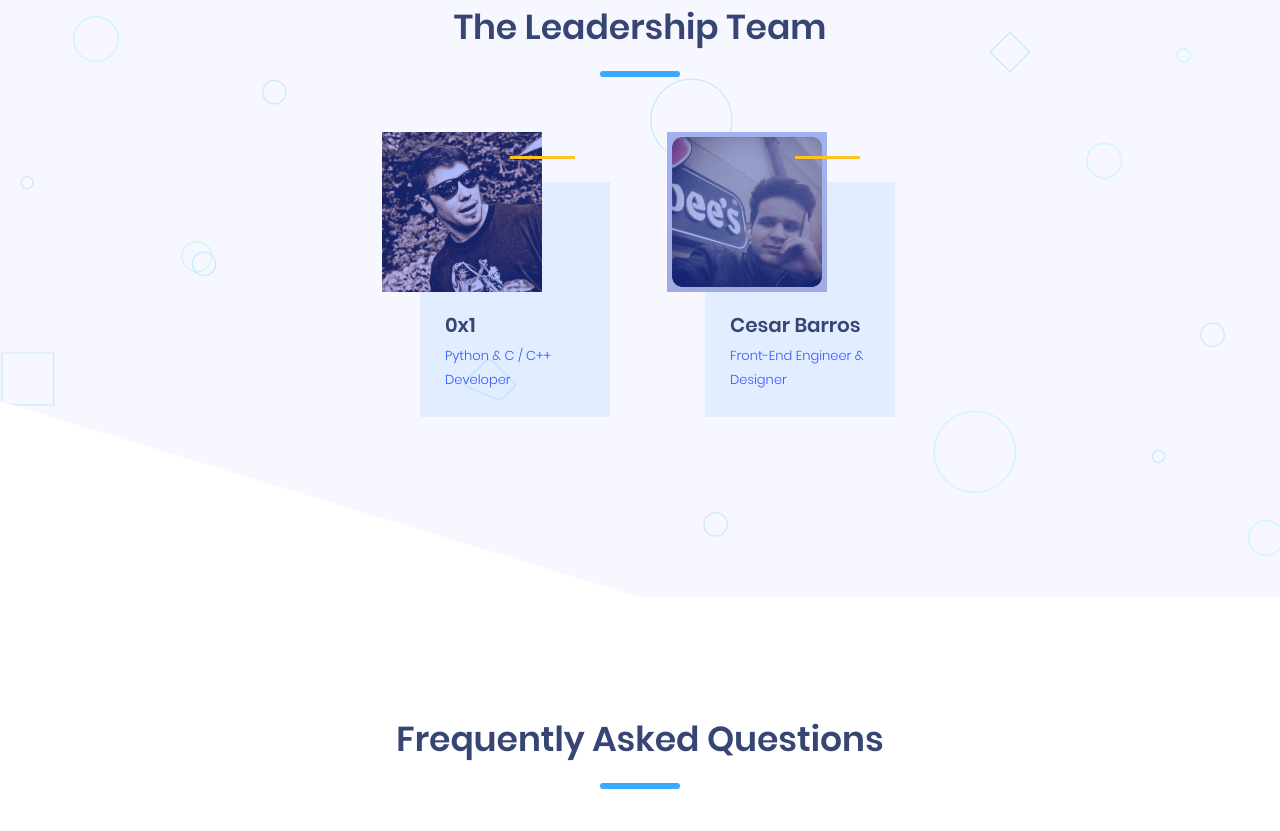
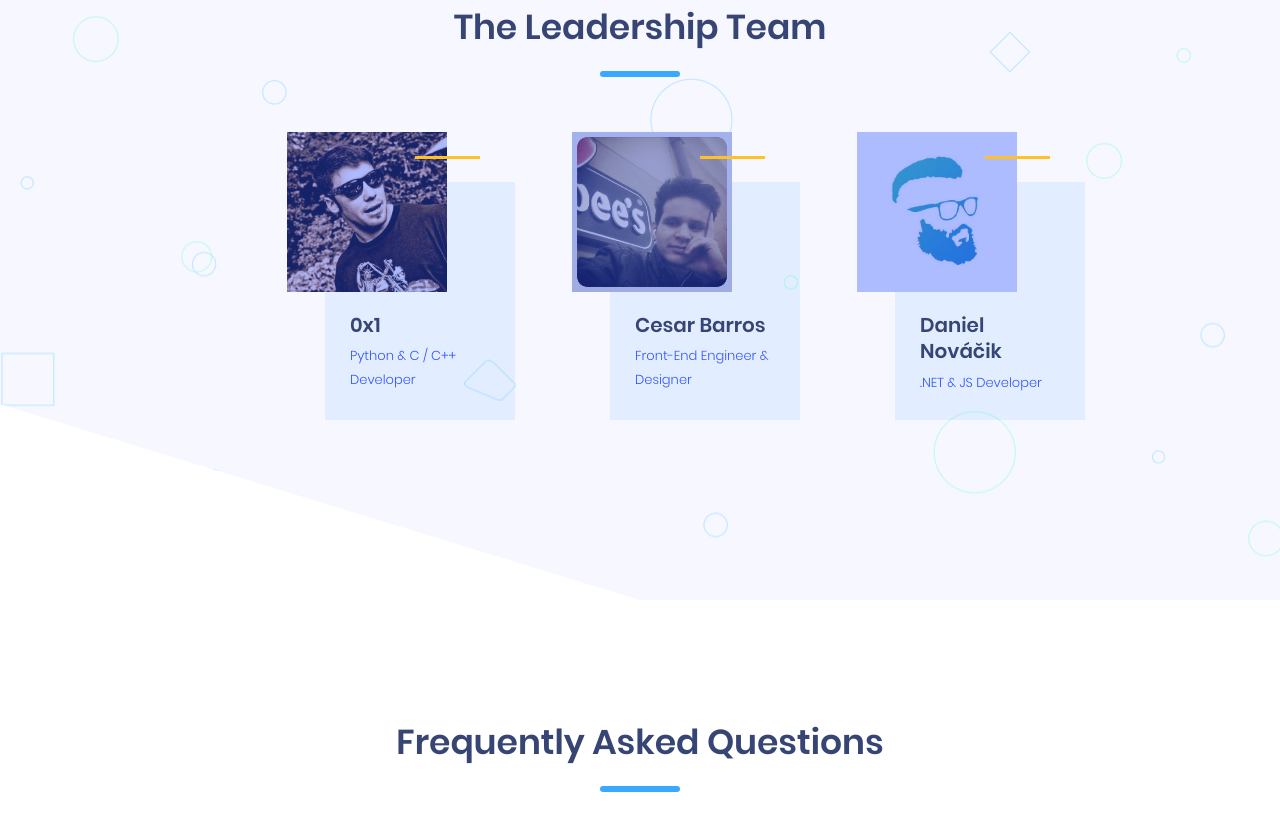
Before and after one commit to ipsum-ce/website, a plain HTML site: page index.html in a window 1280 px wide. Shown: the part 3120-3951 px from the top of the page. Drawn offline with Linux system fonts and the light colour scheme.

Commit message:
add Daniel Nováčik in team section

```diff
--- a/index.html
+++ b/index.html
@@ -258,7 +258,7 @@
 					</div>
 				</div>
 				<div class="row">
-					<div class="col-md-6 col-lg-4 offset-lg-2 offset-xl-3 col-xl-3 d-inline-flex justify-content-center">
+					<div class="col-md-6 col-lg-4 offset-lg-2 offset-xl-2 col-xl-3 d-inline-flex justify-content-center">
 						<div class="team-member animated" data-animate="fadeInUp" data-delay=".2">
 							<div class="team-photo"><img src="images/team-0x1-lg.jpg" alt="team">
 							</div>
@@ -278,6 +278,16 @@
 							</div>
 						</div>
 					</div>
+					<div class="col-md-6 col-lg-4 col-xl-3 d-inline-flex justify-content-center">
+							<div class="team-member animated" data-animate="fadeInUp" data-delay=".4">
+								<div class="team-photo"><img src="images/team-daniel-lg.jpg" alt="team">
+								</div>
+								<div class="team-info">
+									<h5 class="team-name">Daniel Nováčik</h5>
+									<span class="team-title">.NET &amp; JS Developer</span>
+								</div>
+							</div>
+						</div>
 				</div>
 			</div>
 			<div class="gaps size-2x"></div>
```
Also changed, not shown: images/team-daniel-lg.jpg (added).
